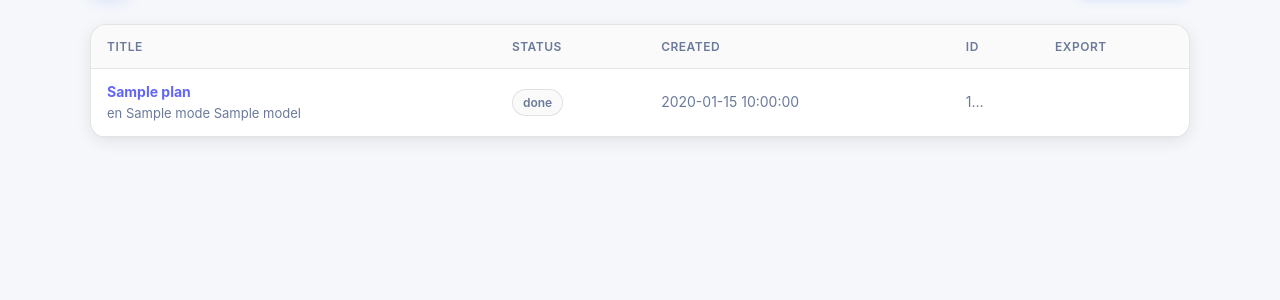
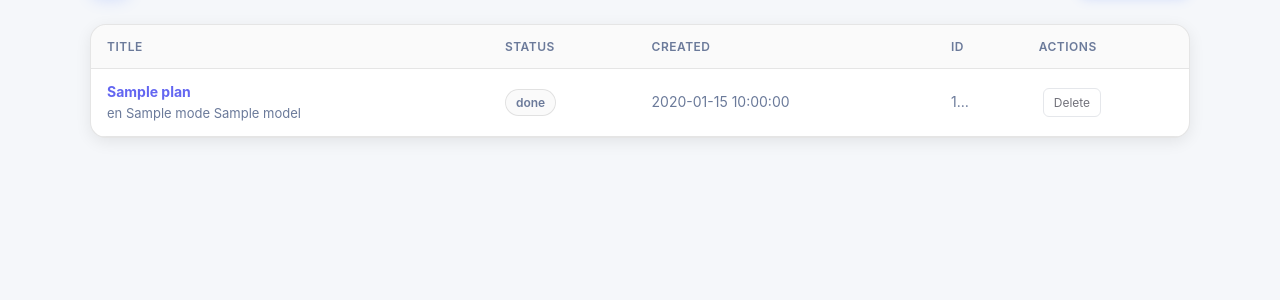
Before and after one commit to MGANDRAOS/concept-lb, a Flask app: template templates/plans_list.html in a window 1280 px wide. Shown: the part 76-376 px from the top of the page. Run offline with Flask 3, Linux system fonts and the light colour scheme; the template is opened without the code that fills it: most values are stand-ins (such as "Sample title", 1, 10 or a date in 2020).

Commit message:
feat: add delete plan button on plans list
- delete_plan() in plans_repo runs a hard DELETE by id.
- DELETE /api/plans/<id> endpoint.
- Per-row Delete button on the plans list with confirm() and inline row
  removal on success.

Co-Authored-By: Claude Opus 4.7 (1M context) <noreply@anthropic.com>

```diff
--- a/app.py
+++ b/app.py
@@ -25,7 +25,7 @@ from orchestration.risk_engine import evaluate_risk
 from concurrent.futures import ThreadPoolExecutor, as_completed
 
 from orchestration.db import init_db, connect
-from orchestration.plans_repo import create_plan, list_plans, get_plan
+from orchestration.plans_repo import create_plan, list_plans, get_plan, delete_plan
 from schemas.plan_store_schema import PlanRecordCreate, utc_now_iso
 
 from playwright.sync_api import sync_playwright
@@ -677,6 +677,18 @@ def plans_list_route():
     return render_template("plans_list.html", plans=[p.model_dump() for p in plans], q=q, status=status)
 
 
+@app.route("/api/plans/<plan_id>", methods=["DELETE"])
+def plan_delete_route(plan_id: str):
+    conn = db_conn()
+    try:
+        deleted = delete_plan(conn, plan_id)
+    finally:
+        conn.close()
+    if not deleted:
+        return jsonify({"ok": False, "error": "plan not found"}), 404
+    return jsonify({"ok": True})
+
+
 @app.route("/plans/<plan_id>", methods=["GET"])
 def plan_detail_route(plan_id: str):
     conn = db_conn()
--- a/templates/plans_list.html
+++ b/templates/plans_list.html
@@ -41,12 +41,12 @@
             <th>Status</th>
             <th>Created</th>
             <th>ID</th>
-            <th>Export</th>
+            <th>Actions</th>
           </tr>
         </thead>
         <tbody>
           {% for p in plans %}
-          <tr>
+          <tr data-plan-row="{{ p.id }}">
             <td>
               <a href="/plans/{{ p.id }}">
                 <strong>{{ p.title or ("Plan " ~ p.created_at) }}</strong>
@@ -60,11 +60,17 @@
             </td>
             <td class="text-muted text-small">{{ p.created_at }}</td>
             <td class="text-muted text-small">{{ p.id[:12] }}…</td>
-            <td>
+            <td style="white-space:nowrap;">
               {% if p.status == 'complete' %}
                 <a href="/plans/{{ p.id }}/export/pdf" class="btn btn-ghost" style="padding:6px 10px; font-size:12px;">PDF</a>
                 <a href="/plans/{{ p.id }}/export/financial-pdf" class="btn btn-ghost" style="padding:6px 10px; font-size:12px;">Financial</a>
               {% endif %}
+              <button type="button"
+                      class="delete-plan-btn"
+                      data-plan-id="{{ p.id }}"
+                      title="Delete this plan">
+                Delete
+              </button>
             </td>
           </tr>
           {% endfor %}
@@ -81,7 +87,63 @@
     </div>
   </div>
 
+  <style>
+    .delete-plan-btn {
+      padding: 6px 10px;
+      font-size: 12px;
+      font-family: inherit;
+      border: 1px solid #e5e7eb;
+      background: transparent;
+      color: #71717a;
+      border-radius: 6px;
+      cursor: pointer;
+      transition: all 0.15s ease;
+      margin-left: 4px;
+    }
+    .delete-plan-btn:hover:not(:disabled) {
+      border-color: #fca5a5;
+      color: #dc2626;
+      background: #fef2f2;
+    }
+    .delete-plan-btn:disabled {
+      opacity: 0.5;
+      cursor: default;
+    }
+  </style>
+
   <script>
+    document.addEventListener('click', async (event) => {
+      const btn = event.target.closest('.delete-plan-btn');
+      if (!btn) return;
+      const planId = btn.dataset.planId;
+      if (!planId) return;
+      if (!confirm('Delete this plan? This cannot be undone.')) return;
+
+      btn.disabled = true;
+      btn.textContent = 'Deleting…';
+
+      try {
+        const resp = await fetch(`/api/plans/${encodeURIComponent(planId)}`, {
+          method: 'DELETE',
+          headers: { 'Accept': 'application/json' },
+        });
+        if (!resp.ok) {
+          let msg = `Failed (${resp.status})`;
+          try { const body = await resp.json(); if (body && body.error) msg = body.error; } catch (_) {}
+          alert(`Delete failed: ${msg}`);
+          btn.disabled = false;
+          btn.textContent = 'Delete';
+          return;
+        }
+        // Remove the row from the DOM without a full reload
+        const row = document.querySelector(`tr[data-plan-row="${planId}"]`);
+        if (row) row.remove();
+      } catch (err) {
+        alert(`Delete failed: ${err.message || err}`);
+        btn.disabled = false;
+        btn.textContent = 'Delete';
+      }
+    });
   </script>
 </body>
 </html>
```
Also changed, not shown: orchestration/plans_repo.py (+7 -0 lines).
